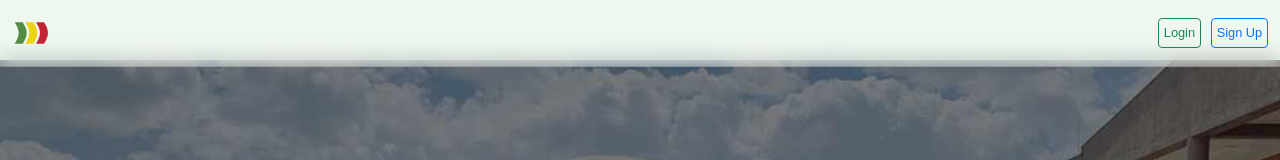
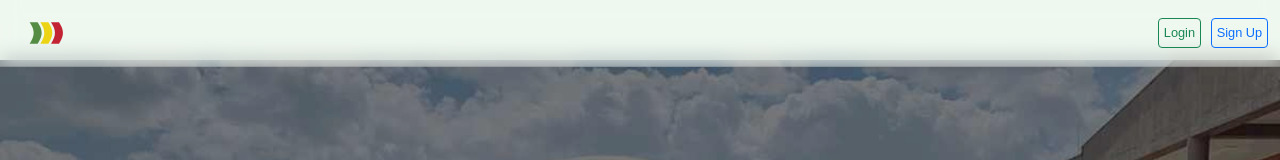
Before and after one commit to Mesfin67/aviation-quiz, a React (Vite) app in the folder client/: page / in a window 1280 px wide. Shown: the top 160 px of the page. Built offline with nearby package versions, Linux system fonts and the light colour scheme.

Commit message:
Optimize quiz app

```diff
--- a/client/src/components/NavbarComp.jsx
+++ b/client/src/components/NavbarComp.jsx
@@ -48,8 +48,8 @@ const NavbarComp = ({ setShowLogin, setShowSignup, navExpanded, setNavExpanded,
         <Navbar.Brand>
           {isHome ? (
             <>
-              <img src="images/logo.svg" alt="logo" width="40" height="40" />
-              <span style={{ marginLeft: '5px', marginTop: "500px" }}></span>
+              <img src="images/logo.svg" alt="logo" width="40" height="40" style={{ marginLeft: '15px' }} />
+              <span style={{ marginLeft: '15px', marginTop: "500px" }}></span>
             </>
           ) : (
             <Button
--- a/client/src/styles/custom.css
+++ b/client/src/styles/custom.css
@@ -1,5 +1,3 @@
-/* /client/src/styles/custom.css */
-
 /* Base styles and background: a light green with a square grid overlay */
 body {
   margin: 0;
@@ -98,7 +96,6 @@ body {
     max-width: 60px;
   }
 }
-/* (Existing styles remain as in your earlier custom.css) */
 
 /* Example for progress aside bar in wide screens (for QuizPage) */
 .progress-aside {
```
